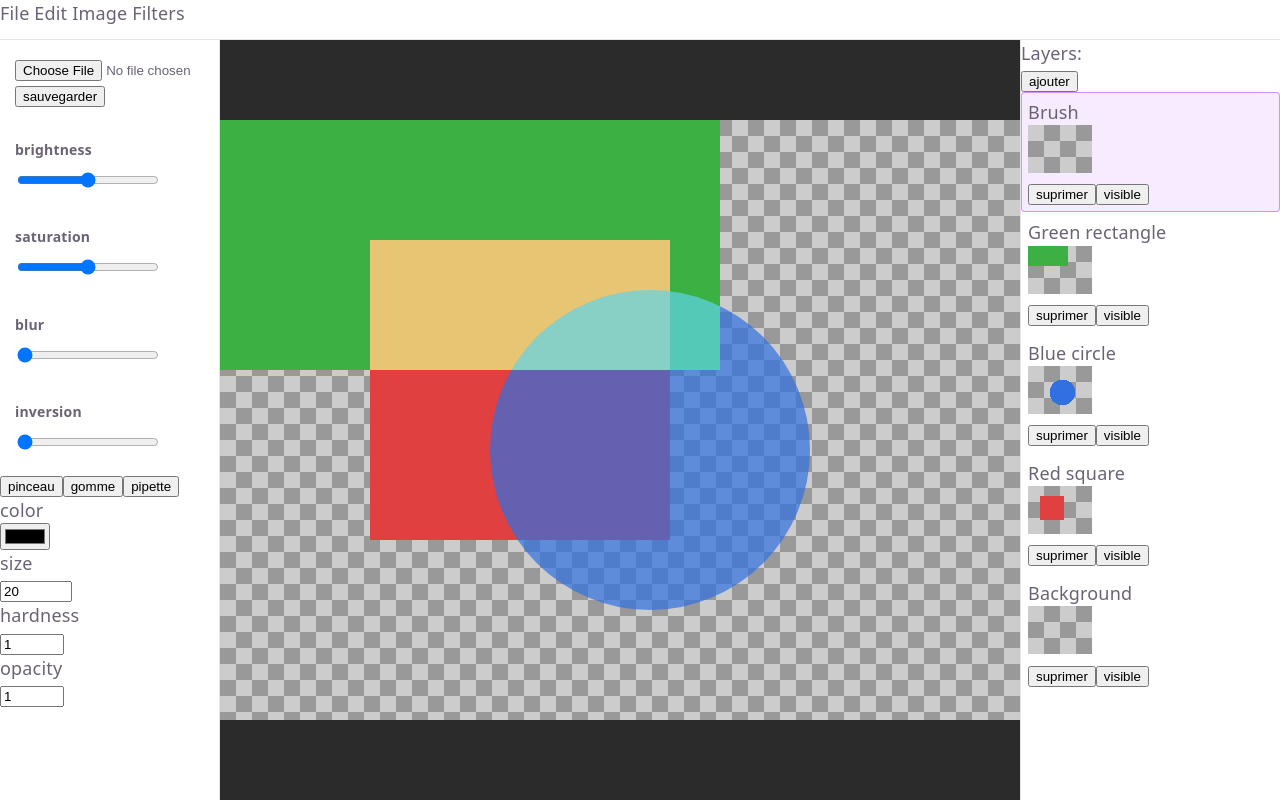
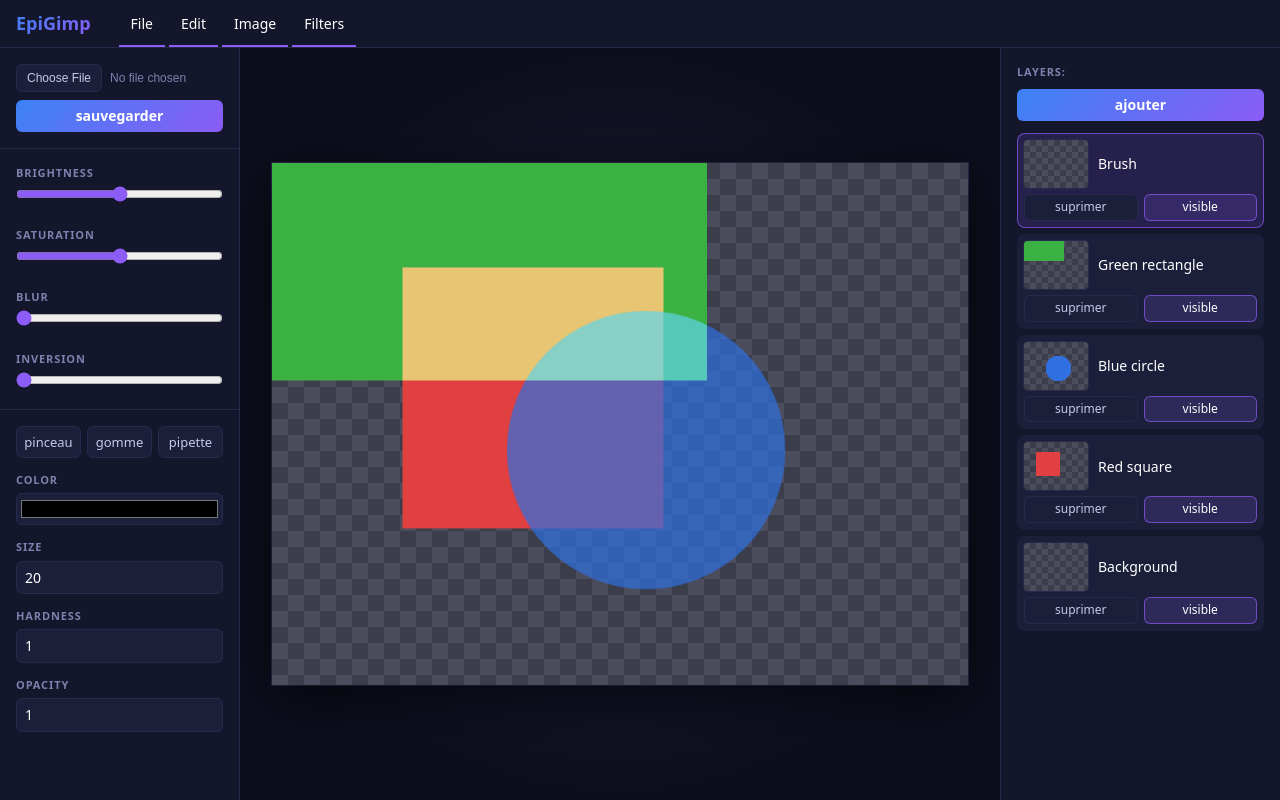
Before and after one commit to JurassicX/EpiGimp, a React (Vite) app: page / in a window 1280 px wide. Built offline with nearby package versions, Linux system fonts and the light colour scheme.

Commit message:
[+] visual enhancment

```diff
--- a/src/ui/App.css
+++ b/src/ui/App.css
@@ -1,21 +1,81 @@
 .app {
   display: grid;
-  grid-template-rows: 40px 1fr;
-  grid-template-columns: 220px 1fr 260px;
+  grid-template-rows: 48px 1fr;
+  grid-template-columns: var(--left-width, 240px) 1fr var(--right-width, 280px);
   grid-template-areas:
     "top top top"
     "left canvas right";
   height: 100vh;
 }
 
-.topbar { grid-area: top; border-bottom: 1px solid var(--border); }
+.app.no-left { --left-width: 0px; }
+.app.no-right { --right-width: 0px; }
+
+.topbar {
+  grid-area: top;
+  display: flex;
+  align-items: center;
+  gap: 28px;
+  padding: 0 16px;
+  background: var(--panel);
+  border-bottom: 1px solid var(--border);
+}
+
+.brand {
+  font-size: 18px;
+  font-weight: 700;
+  background: var(--gradient);
+  background-clip: text;
+  color: transparent;
+}
+
+.menu {
+  display: flex;
+  align-self: stretch;
+  gap: 4px;
+}
+
+.menu-item {
+  padding: 0 12px;
+  color: var(--muted);
+  background: none;
+  border: none;
+  border-radius: 0;
+}
+
+.menu-item:hover {
+  color: var(--text-h);
+}
+
+.menu-item.active {
+  color: var(--text-h);
+  box-shadow: inset 0 -2px 0 var(--accent);
+}
+
+.left-panel,
+.right-panel {
+  min-height: 0;
+  overflow-x: hidden;
+  overflow-y: auto;
+  background: var(--panel);
+}
+
 .left-panel { grid-area: left; border-right: 1px solid var(--border); }
-.right-panel { grid-area: right; border-left: 1px solid var(--border); }
+.right-panel { grid-area: right; border-left: 1px solid var(--border); padding: 16px; }
 
 .canvas-area {
   grid-area: canvas;
+  min-width: 0;
+  min-height: 0;
   overflow: auto;
   display: grid;
-  place-items: center;
-  background: #2b2b2b;
+  place-items: safe center;
+  padding: 32px;
+  background: radial-gradient(circle at center, #1b1d3a 0%, var(--bg) 70%);
 }
+
+.canvas-area canvas {
+  max-width: 100%;
+  max-height: 100%;
+  box-shadow: 0 12px 48px rgba(0, 0, 0, 0.6), 0 0 0 1px var(--border);
+}
--- a/src/ui/App.tsx
+++ b/src/ui/App.tsx
@@ -8,10 +8,13 @@ import { createTestDocument } from './core/createTestDoc'
 import { createDocument, createLayer } from './core/document'
 import { DEFAULT_FILTERS, type FilterSettings } from './core/filters'
 import { renderDocument } from './core/renderer'
+import { DEFAULT_PANELS, type PanelVisibility } from './core/panels'
 
 
 export function App() {
   const [doc, setDoc] = useState(createTestDocument)
+  const [panels, setPanels] = useState<PanelVisibility>(DEFAULT_PANELS)
+  const showLeft = panels.file || panels.edit || panels.filters
   const activeFilters = doc.layers.find(layer => layer.id === doc.activeLayerId)?.filters ?? DEFAULT_FILTERS
 
   function setFilter(key: keyof FilterSettings, value: number) {
@@ -66,17 +69,42 @@ export function App() {
     setDoc({ ...doc, activeLayerId: id})
   }
 
+  function moveLayer(draggedId: string, targetId: string) {
+    if (draggedId === targetId) return
+
+    const from = doc.layers.findIndex(layer => layer.id === draggedId)
+    const to = doc.layers.findIndex(layer => layer.id === targetId)
+    if (from === -1 || to === -1) return
+
+    const layers = [...doc.layers]
+    const moved = layers[from]
+    layers.splice(from, 1)
+    layers.splice(to, 0, moved)
+    setDoc({ ...doc, layers })
+  }
+
   function showSwitchLayer(id: string) {
     const layers = doc.layers.map(layer => layer.id === id ? { ...layer, visible: !layer.visible } : layer)
     setDoc({ ...doc, layers })
   }
 
+  function togglePanel(name: keyof PanelVisibility) {
+    setPanels({ ...panels, [name]: !panels[name] })
+  }
+
+  function appClass() {
+    let className = 'app'
+    if (!showLeft) className += ' no-left'
+    if (!panels.image) className += ' no-right'
+    return className
+  }
+
   return (
-    <div className="app">
-      <TopBar />
-      <ToolPanel filters={activeFilters} onFilterChange={setFilter} onOpenFile={openFile} onSaveImage={saveImage} />
+    <div className={appClass()}>
+      <TopBar panels={panels} onTogglePanel={togglePanel} />
+      {showLeft && <ToolPanel panels={panels} filters={activeFilters} onFilterChange={setFilter} onOpenFile={openFile} onSaveImage={saveImage} />}
       <CanvasArea doc={doc} />
-      <LayersPanel doc={doc} onAddLayer={handleAddLayer} onDeleteLayer={deleteLayer} onSelectLayer={selectLayer} onShowSwitchLayer={showSwitchLayer}/>
+      {panels.image && <LayersPanel doc={doc} onAddLayer={handleAddLayer} onDeleteLayer={deleteLayer} onSelectLayer={selectLayer} onShowSwitchLayer={showSwitchLayer} onMoveLayer={moveLayer}/>}
     </div>
   )
 }
--- a/src/ui/components/Slider.css
+++ b/src/ui/components/Slider.css
@@ -1,14 +1,18 @@
 .slider {
-  padding: 15px;
+  padding: 10px 16px;
 }
 
 .slider-label {
   display: block;
-  margin-bottom: 5px;
-  font-size: 14px;
-  font-weight: bold;
+  margin-bottom: 6px;
+  font-size: 11px;
+  font-weight: 600;
+  letter-spacing: 0.08em;
+  text-transform: uppercase;
+  color: var(--muted);
 }
 
 .slider-input {
-  width: 75%;
+  width: 100%;
+  margin: 0;
 }
--- /dev/null
+++ b/src/ui/core/panels.ts
@@ -0,0 +1,13 @@
+export interface PanelVisibility {
+  file: boolean
+  edit: boolean
+  image: boolean
+  filters: boolean
+}
+
+export const DEFAULT_PANELS: PanelVisibility = {
+  file: true,
+  edit: true,
+  image: true,
+  filters: true,
+}
--- a/src/ui/panels/CanvasArea.css
+++ b/src/ui/panels/CanvasArea.css
@@ -1,6 +1,6 @@
 .checkerboard {
   --check-size: 16px;
-  background-color: #cccccc;
-  background-image: conic-gradient(#999999 25%, transparent 0 50%, #999999 0 75%, transparent 0);
+  background-color: #4b4d5c;
+  background-image: conic-gradient(#3b3d4a 25%, transparent 0 50%, #3b3d4a 0 75%, transparent 0);
   background-size: calc(var(--check-size) * 2) calc(var(--check-size) * 2);
 }
--- a/src/ui/panels/LayersPanel.css
+++ b/src/ui/panels/LayersPanel.css
@@ -1,11 +1,98 @@
+.panel-title {
+  margin-bottom: 10px;
+  font-size: 11px;
+  font-weight: 600;
+  letter-spacing: 0.08em;
+  text-transform: uppercase;
+  color: var(--muted);
+}
+
+.right-panel > button {
+  width: 100%;
+  margin-bottom: 12px;
+  font-weight: 600;
+  color: #fff;
+  background: var(--gradient);
+  border: none;
+}
+
+.right-panel > button:hover {
+  filter: brightness(1.15);
+}
+
 .layer-row {
+  display: flex;
+  flex-wrap: wrap;
+  align-items: center;
+  gap: 6px;
+  margin-bottom: 6px;
   padding: 6px;
+  background: var(--panel-raised);
   border: 1px solid transparent;
-  border-radius: 4px;
-  cursor: pointer;
+  border-radius: 8px;
+  cursor: grab;
+  user-select: none;
+  transition: background 0.15s, border-color 0.15s, opacity 0.15s;
+}
+
+.layer-row:hover {
+  border-color: var(--border);
 }
 
 .layer-row.selected {
   background: var(--accent-bg);
   border-color: var(--accent-border);
 }
+
+.layer-row.dragging {
+  opacity: 0.4;
+}
+
+.layer-row.drag-over {
+  outline: 2px dashed var(--accent-blue);
+  outline-offset: 2px;
+}
+
+.layer-row.hidden-layer .layer-info {
+  opacity: 0.4;
+}
+
+.layer-row button {
+  flex: 1;
+  padding: 4px 8px;
+  font-size: 12px;
+}
+
+.layer-row button.visibility {
+  color: var(--muted);
+  border-style: dashed;
+}
+
+.layer-row button.visibility.on {
+  color: var(--text-h);
+  background: var(--accent-bg);
+  border-style: solid;
+  border-color: var(--accent-border);
+}
+
+.layer-info {
+  display: flex;
+  flex: 1 1 100%;
+  align-items: center;
+  gap: 10px;
+  min-width: 0;
+  color: var(--text-h);
+}
+
+.layer-info > div {
+  overflow: hidden;
+  text-overflow: ellipsis;
+  white-space: nowrap;
+}
+
+.layer-info canvas {
+  --check-size: 6px;
+  flex-shrink: 0;
+  border-radius: 4px;
+  box-shadow: 0 0 0 1px var(--border);
+}
--- a/src/ui/panels/LayersPanel.tsx
+++ b/src/ui/panels/LayersPanel.tsx
@@ -1,5 +1,6 @@
+import { useState } from "react"
 import { LayerThumbnail } from "../components/LayerThumbnail"
-import { type EpiDocument } from "../core/document"
+import { type EpiDocument, type Layer } from "../core/document"
 import "./LayersPanel.css"
 
 interface LayersPanelProps {
@@ -8,23 +9,55 @@ interface LayersPanelProps {
   onDeleteLayer: (id: string) => void
   onSelectLayer: (id: string) => void
   onShowSwitchLayer: (id: string) => void
+  onMoveLayer: (draggedId: string, targetId: string) => void
 }
 
-export function LayersPanel({ doc, onAddLayer, onDeleteLayer, onSelectLayer, onShowSwitchLayer }: LayersPanelProps) {
+export function LayersPanel({ doc, onAddLayer, onDeleteLayer, onSelectLayer, onShowSwitchLayer, onMoveLayer }: LayersPanelProps) {
+  const [draggedId, setDraggedId] = useState<string | null>(null)
+  const [overId, setOverId] = useState<string | null>(null)
 
+  function endDrag() {
+    setDraggedId(null)
+    setOverId(null)
+  }
+
+  function rowClass(layer: Layer) {
+    let className = 'layer-row'
+    if (layer.id === doc.activeLayerId) className += ' selected'
+    if (!layer.visible) className += ' hidden-layer'
+    if (layer.id === draggedId) className += ' dragging'
+    if (layer.id === overId && layer.id !== draggedId) className += ' drag-over'
+    return className
+  }
 
   return (
     <aside className="right-panel">
-      <div>Layers:</div>
+      <div className="panel-title">Layers:</div>
       <button onClick={onAddLayer}>ajouter</button>
       {doc.layers.toReversed().map((layer) => (
-        <div key={layer.id} className={layer.id === doc.activeLayerId ? 'layer-row selected' : 'layer-row'}>
-          <div onClick={() => onSelectLayer(layer.id)}>
+        <div
+          key={layer.id}
+          className={rowClass(layer)}
+          draggable
+          onDragStart={() => setDraggedId(layer.id)}
+          onDragOver={(event) => {
+            event.preventDefault()
+            setOverId(layer.id)
+          }}
+          onDrop={() => {
+            if (draggedId) onMoveLayer(draggedId, layer.id)
+            endDrag()
+          }}
+          onDragEnd={endDrag}
+        >
+          <div className="layer-info" onClick={() => onSelectLayer(layer.id)}>
+            <LayerThumbnail layer={layer} ></LayerThumbnail>
             <div>{layer.name}</div>
-            <LayerThumbnail layer={layer} ></LayerThumbnail>
           </div>
           <button onClick={() => onDeleteLayer(layer.id)}>suprimer</button>
-          <button onClick={() => onShowSwitchLayer(layer.id)}>visible</button>
+          <button className={layer.visible ? 'visibility on' : 'visibility'} onClick={() => onShowSwitchLayer(layer.id)}>
+            {layer.visible ? 'visible' : 'caché'}
+          </button>
         </div>
       ))}
     </aside>
--- a/src/ui/panels/ToolPanel.css
+++ b/src/ui/panels/ToolPanel.css
@@ -3,5 +3,68 @@
 }
 
 .tool-panel-item {
-  padding: 15px;
+  display: flex;
+  flex-direction: column;
+  gap: 8px;
+  padding: 16px;
+  border-bottom: 1px solid var(--border);
 }
+
+.tool-panel-item input[type="file"] {
+  width: 100%;
+  font-size: 12px;
+  color: var(--muted);
+}
+
+.tool-panel-item input[type="file"]::file-selector-button {
+  margin-right: 8px;
+  padding: 6px 10px;
+  font: inherit;
+  color: var(--text);
+  background: var(--panel-raised);
+  border: 1px solid var(--border);
+  border-radius: 6px;
+  cursor: pointer;
+}
+
+.tool-panel-item button {
+  font-weight: 600;
+  color: #fff;
+  background: var(--gradient);
+  border: none;
+}
+
+.tool-panel-item button:hover {
+  filter: brightness(1.15);
+}
+
+.filters-panel {
+  padding: 6px 0;
+  border-bottom: 1px solid var(--border);
+}
+
+.brush-panel {
+  display: grid;
+  grid-template-columns: repeat(3, minmax(0, 1fr));
+  gap: 6px;
+  padding: 16px;
+}
+
+.brush-panel > button {
+  padding: 6px 2px;
+  font-size: 13px;
+}
+
+.brush-panel > div,
+.brush-panel > input {
+  grid-column: 1 / -1;
+}
+
+.brush-panel > div {
+  margin-top: 8px;
+  font-size: 11px;
+  font-weight: 600;
+  letter-spacing: 0.08em;
+  text-transform: uppercase;
+  color: var(--muted);
+}
--- a/src/ui/panels/ToolPanel.tsx
+++ b/src/ui/panels/ToolPanel.tsx
@@ -1,9 +1,11 @@
 import { DEFAULT_BRUSH } from '../brush/drawSquare'
 import { Slider } from '../components/Slider'
 import type { FilterSettings } from '../core/filters'
+import type { PanelVisibility } from '../core/panels'
 import './ToolPanel.css'
 
 interface ToolPanelProps {
+  panels: PanelVisibility
   filters: FilterSettings
   onFilterChange: (key: keyof FilterSettings, value: number) => void
   onOpenFile: (file: File) => void
@@ -26,10 +28,11 @@ function updateBrushColor(color: string) {
   DEFAULT_BRUSH.color = color
 }
 
-export function ToolPanel({ filters, onFilterChange, onOpenFile, onSaveImage }: ToolPanelProps) {
+export function ToolPanel({ panels, filters, onFilterChange, onOpenFile, onSaveImage }: ToolPanelProps) {
   return (
     <aside className="left-panel">
       <div className="tool-panel">
+        {panels.file && (
           <div className="tool-panel-item">
             <input
               type="file"
@@ -41,7 +44,10 @@ export function ToolPanel({ filters, onFilterChange, onOpenFile, onSaveImage }:
             />
             <button onClick={() => onSaveImage()} >sauvegarder</button>
           </div>
+        )}
 
+        {panels.filters && (
+          <div className="filters-panel">
             <Slider id="brightness" label="brightness" min={0} max={200}
                     value={filters.brightness} onChange={(value) => onFilterChange('brightness', value)} />
             <Slider id="saturation" label="saturation" min={0} max={200}
@@ -51,20 +57,24 @@ export function ToolPanel({ filters, onFilterChange, onOpenFile, onSaveImage }:
             <Slider id="inversion" label="inversion" min={0} max={100}
                     value={filters.inversion} onChange={(value) => onFilterChange('inversion', value)} />
           </div>
-      <div>
+        )}
+      </div>
+      {panels.edit && (
+      <div className="brush-panel">
         <button onClick={() => DEFAULT_BRUSH.brushType = "brush"}>pinceau</button>
         <button onClick={() => DEFAULT_BRUSH.brushType = "eraser"}>gomme</button>
         <button onClick={() => DEFAULT_BRUSH.brushType = "eyedropper"}>pipette</button>
         <div>color</div>
-        <input type="color" onChange={(event) => {updateBrushColor(event.target.value)}} ></input>
+        <input type="color" defaultValue={DEFAULT_BRUSH.color} onChange={(event) => {updateBrushColor(event.target.value)}} ></input>
         <div>size</div>
-        <input type="number" defaultValue={20} min={1} max={1000} onChange={(event) => {updateBrushSize(Number(event.target.value))}}></input>
+        <input type="number" defaultValue={DEFAULT_BRUSH.size} min={1} max={1000} onChange={(event) => {updateBrushSize(Number(event.target.value))}}></input>
         <div>hardness</div>
-        <input type="number" defaultValue={1} min={0} max={1} step={0.1} onChange={(event) => {updateBrushOpaHardness(Number(event.target.value))}} ></input>
+        <input type="number" defaultValue={DEFAULT_BRUSH.hardness} min={0} max={1} step={0.1} onChange={(event) => {updateBrushOpaHardness(Number(event.target.value))}} ></input>
         <div>opacity</div>
-        <input type="number" defaultValue={1} min={0} max={1} step={0.1} onChange={(event) => {updateBrushOpacity(Number(event.target.value))}}></input>
+        <input type="number" defaultValue={DEFAULT_BRUSH.opacity} min={0} max={1} step={0.1} onChange={(event) => {updateBrushOpacity(Number(event.target.value))}}></input>
 
       </div>
+      )}
     </aside>
   )
 }
--- a/src/ui/panels/TopBar.tsx
+++ b/src/ui/panels/TopBar.tsx
@@ -1,3 +1,32 @@
-export function TopBar() {
-  return <header className="topbar">File Edit Image Filters</header>
+import type { PanelVisibility } from '../core/panels'
+
+interface TopBarProps {
+  panels: PanelVisibility
+  onTogglePanel: (name: keyof PanelVisibility) => void
 }
+
+const MENU: { name: keyof PanelVisibility, label: string }[] = [
+  { name: 'file', label: 'File' },
+  { name: 'edit', label: 'Edit' },
+  { name: 'image', label: 'Image' },
+  { name: 'filters', label: 'Filters' },
+]
+
+export function TopBar({ panels, onTogglePanel }: TopBarProps) {
+  return (
+    <header className="topbar">
+      <span className="brand">EpiGimp</span>
+      <nav className="menu">
+        {MENU.map((item) => (
+          <button
+            key={item.name}
+            className={panels[item.name] ? 'menu-item active' : 'menu-item'}
+            onClick={() => onTogglePanel(item.name)}
+          >
+            {item.label}
+          </button>
+        ))}
+      </nav>
+    </header>
+  )
+}
--- a/src/ui/styles/index.css
+++ b/src/ui/styles/index.css
@@ -1,53 +1,72 @@
 :root {
-  --text: #6b6375;
-  --text-h: #08060d;
-  --bg: #fff;
-  --border: #e5e4e7;
-  --code-bg: #f4f3ec;
-  --accent: #aa3bff;
-  --accent-bg: rgba(170, 59, 255, 0.1);
-  --accent-border: rgba(170, 59, 255, 0.5);
-  --social-bg: rgba(244, 243, 236, 0.5);
-  --shadow:
-    rgba(0, 0, 0, 0.1) 0 10px 15px -3px, rgba(0, 0, 0, 0.05) 0 4px 6px -2px;
+  --bg: #0d0e1c;
+  --panel: #14162b;
+  --panel-raised: #1c1f3a;
+  --border: #272a4a;
+  --text: #c7c9e6;
+  --text-h: #ffffff;
+  --muted: #7d81ad;
+  --accent: #8b5cf6;
+  --accent-blue: #3b82f6;
+  --accent-bg: rgba(139, 92, 246, 0.16);
+  --accent-border: rgba(139, 92, 246, 0.7);
+  --gradient: linear-gradient(135deg, #3b82f6, #8b5cf6);
 
   --sans: system-ui, 'Segoe UI', Roboto, sans-serif;
-  --heading: system-ui, 'Segoe UI', Roboto, sans-serif;
-  --mono: ui-monospace, Consolas, monospace;
 
-  font: 18px/145% var(--sans);
-  letter-spacing: 0.18px;
-  color-scheme: light dark;
+  font: 14px/1.4 var(--sans);
+  color-scheme: dark;
   color: var(--text);
   background: var(--bg);
-  font-synthesis: none;
-  text-rendering: optimizeLegibility;
+  accent-color: var(--accent);
   -webkit-font-smoothing: antialiased;
-  -moz-osx-font-smoothing: grayscale;
-
-  @media (max-width: 1024px) {
-    font-size: 16px;
-  }
 }
 
-@media (prefers-color-scheme: dark) {
-  :root {
-    --text: #9ca3af;
-    --text-h: #f3f4f6;
-    --bg: #16171d;
-    --border: #2e303a;
-    --code-bg: #1f2028;
-    --accent: #c084fc;
-    --accent-bg: rgba(192, 132, 252, 0.15);
-    --accent-border: rgba(192, 132, 252, 0.5);
-    --social-bg: rgba(47, 48, 58, 0.5);
-    --shadow:
-      rgba(0, 0, 0, 0.4) 0 10px 15px -3px, rgba(0, 0, 0, 0.25) 0 4px 6px -2px;
-  }
-}
-
-#root { width: 100%; height: 100vh;}
+#root { width: 100%; height: 100vh; }
 
 body {
   margin: 0;
 }
+
+button {
+  font: inherit;
+  color: var(--text);
+  background: var(--panel-raised);
+  border: 1px solid var(--border);
+  border-radius: 6px;
+  padding: 6px 10px;
+  cursor: pointer;
+  transition: border-color 0.15s, color 0.15s, filter 0.15s;
+}
+
+button:hover {
+  color: var(--text-h);
+  border-color: var(--accent-border);
+}
+
+input[type="number"] {
+  box-sizing: border-box;
+  width: 100%;
+  padding: 6px 8px;
+  font: inherit;
+  color: var(--text-h);
+  background: var(--panel-raised);
+  border: 1px solid var(--border);
+  border-radius: 6px;
+}
+
+input[type="number"]:focus {
+  outline: none;
+  border-color: var(--accent-border);
+}
+
+input[type="color"] {
+  box-sizing: border-box;
+  width: 100%;
+  height: 32px;
+  padding: 2px;
+  background: var(--panel-raised);
+  border: 1px solid var(--border);
+  border-radius: 6px;
+  cursor: pointer;
+}
```
Lines whose indentation alone changed are shown as unchanged.
